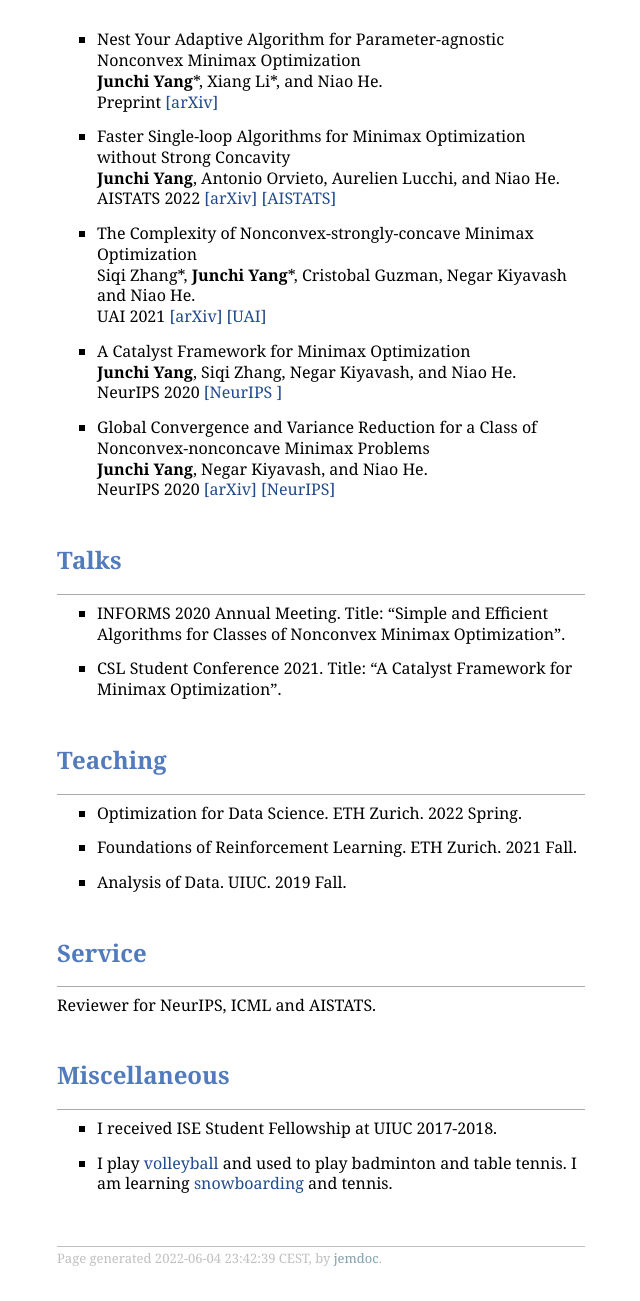
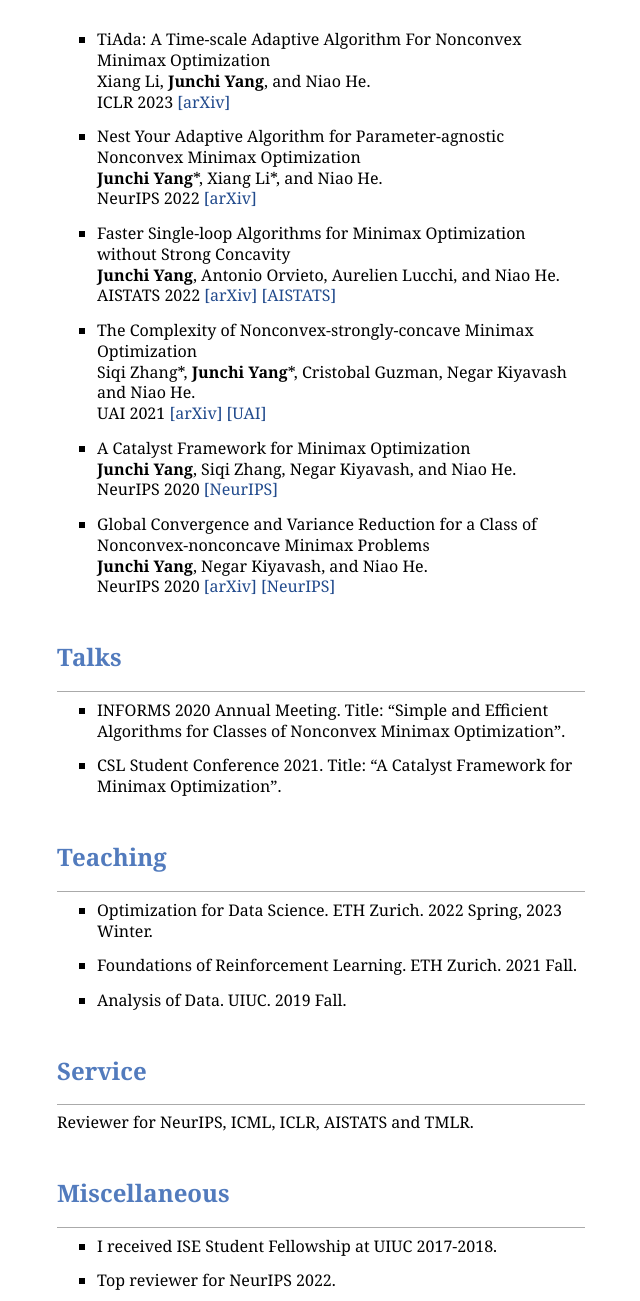
Before and after one commit to Junchi-Michael-Yang/Junchi-Michael-Yang.github.io, a plain HTML site: page index.html in a window 1280 px wide. Shown: the part 557-1858 px from the top of the page, without its empty margins (319-959 px from the left). Before the commit the page ends 1832 px from the top, so only its background shows below. Drawn offline with Linux system fonts and the light colour scheme.

Commit message:
add iclr reference

```diff
--- a/index.html
+++ b/index.html
@@ -11,7 +11,7 @@
 <div id="layout-content">
 <h1>Junchi Yang </h1>
 <table class="imgtable"><tr><td>
-<img src="self.jpeg" alt="alt text" width="130px" height="160px" />&nbsp;</td>
+<img src="self.jpeg" alt="alt text" width="130px" height="158px" />&nbsp;</td>
 <td align="left"><p>I am a PhD student in Computer Science at ETH Zurich, advised by <a href="https://odi.inf.ethz.ch/niaohe">Niao He</a>. I also work closely with <a href="https://sites.google.com/site/negarkiyavash/">Negar Kiyavash</a>. My research interest lies in optimization and its applications in machine learning. Before that, I received master's degree in Industrial Engineering from University of Illinois Urbana-Champaign. I received bachelor's degree in Applied Mathematics and Economics from UCLA in 2017. </p>
 <p>Email: junchi.yang (at) inf (dot) ethz (dot) ch</p>
 <p><a href="https://www.linkedin.com/in/junchi-yang-455206b0/">Linkedin</a>. <a href="https://scholar.google.com/citations?user=Av7wBOQAAAAJ&amp;hl=en/">Google Scholar</a>.</p>
@@ -20,9 +20,15 @@
 <p>(* indicates equal contribution) </p>
 <p><br /></p>
 <ul>
+<li><p>TiAda: A Time-scale Adaptive Algorithm For Nonconvex Minimax Optimization<br />
+Xiang Li, <b>Junchi Yang</b>, and Niao He.<br />
+ICLR 2023 <a href="https://arxiv.org/pdf/2210.17478.pdf">[arXiv]</a> </p>
+</li>
+</ul>
+<ul>
 <li><p>Nest Your Adaptive Algorithm for Parameter-agnostic Nonconvex Minimax Optimization<br />
 <b>Junchi Yang</b>*,  Xiang Li*, and Niao He.<br />
-Preprint <a href="https://arxiv.org/abs/2206.00743">[arXiv]</a> </p>
+NeurIPS 2022 <a href="https://arxiv.org/abs/2206.00743">[arXiv]</a> </p>
 </li>
 </ul>
 <ul>
@@ -40,7 +46,7 @@ UAI 2021 <a href="https://arxiv.org/abs/2103.15888">[arXiv]</a> <a href="https:/
 <ul>
 <li><p>A Catalyst Framework for Minimax Optimization<br />
 <b>Junchi Yang</b>, Siqi Zhang, Negar Kiyavash, and Niao He.<br />
-NeurIPS 2020 <a href="https://proceedings.neurips.cc/paper/2020/hash/3db54f5573cd617a0112d35dd1e6b1ef-Abstract.html">[NeurIPS ]</a></p>
+NeurIPS 2020 <a href="https://proceedings.neurips.cc/paper/2020/hash/3db54f5573cd617a0112d35dd1e6b1ef-Abstract.html">[NeurIPS]</a></p>
 </li>
 </ul>
 <ul>
@@ -60,7 +66,7 @@ NeurIPS 2020 <a href="https://arxiv.org/abs/2002.09621">[arXiv]</a> <a href="htt
 </ul>
 <h2>Teaching</h2>
 <ul>
-<li><p>Optimization for Data Science. ETH Zurich. 2022 Spring.</p>
+<li><p>Optimization for Data Science. ETH Zurich. 2022 Spring, 2023 Winter.</p>
 </li>
 </ul>
 <ul>
@@ -72,10 +78,14 @@ NeurIPS 2020 <a href="https://arxiv.org/abs/2002.09621">[arXiv]</a> <a href="htt
 </li>
 </ul>
 <h2>Service</h2>
-<p>Reviewer for NeurIPS, ICML and AISTATS.</p>
+<p>Reviewer for NeurIPS, ICML, ICLR, AISTATS and TMLR.</p>
 <h2>Miscellaneous</h2>
 <ul>
 <li><p>I received ISE Student Fellowship at UIUC 2017-2018. </p>
+</li>
+</ul>
+<ul>
+<li><p>Top reviewer for NeurIPS 2022.</p>
 </li>
 </ul>
 <ul>
@@ -84,7 +94,7 @@ NeurIPS 2020 <a href="https://arxiv.org/abs/2002.09621">[arXiv]</a> <a href="htt
 </ul>
 <div id="footer">
 <div id="footer-text">
-Page generated 2022-06-04 23:42:39 CEST, by <a href="http://jemdoc.jaboc.net/">jemdoc</a>.
+Page generated 2023-02-02 13:24:14 CET, by <a href="http://jemdoc.jaboc.net/">jemdoc</a>.
 </div>
 </div>
 </div>
```
Also changed, not shown: index.jemdoc.txt.html (+16 -6 lines), index.jemdoc.txt, volley.jpeg (deleted), volleyball.JPG, volleyball2.jpg (added), 1 other file.
